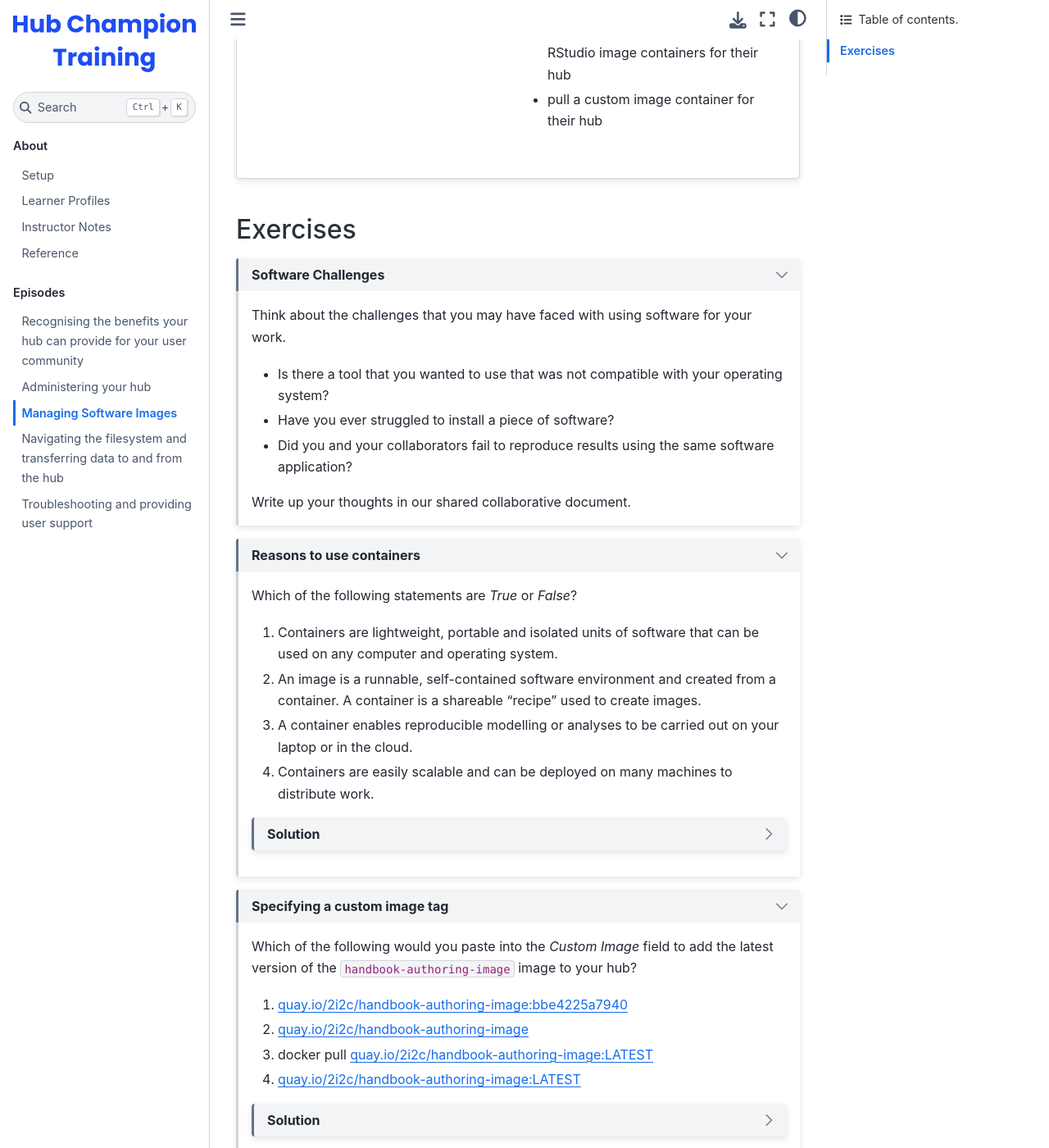
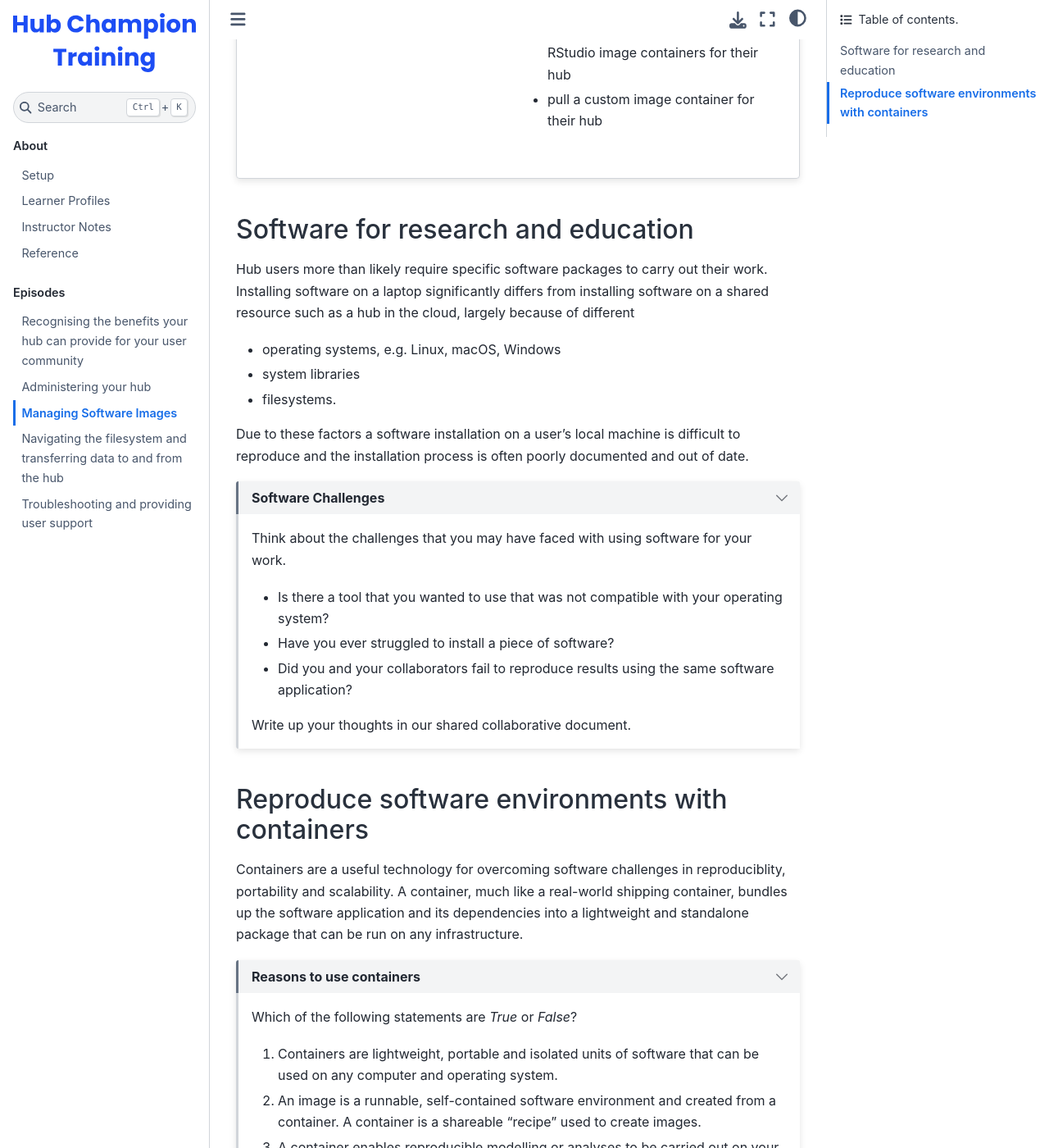
Before and after one commit to czi-catalystproject/hub-champion-training, a Jupyter Book: the page built from episodes/manage_images.md, in a window 1280 px wide and 1400 px high, scrolled down 343 px. Shown: the whole window at 82% size. Built offline with Jupyter Book 1.0.4 settings and Sphinx 7.4.7 and the Sphinx Book theme 1.1.4, drawn with Linux system fonts in a browser that asks for light colours; nearby versions of some CDN libraries; some of the changed text lies outside the part shown.

Commit message:
Add section about Software for research and education

```diff
--- a/episodes/manage_images.md
+++ b/episodes/manage_images.md
@@ -28,7 +28,15 @@ Objectives
 
 :::::
 
-## Exercises
+## Software for research and education
+
+Hub users more than likely require specific software packages to carry out their work. Installing software on a laptop significantly differs from installing software on a shared resource such as a hub in the cloud, largely because of different
+
+- operating systems, e.g. Linux, macOS, Windows
+- system libraries
+- filesystems.
+
+Due to these factors a software installation on a user's local machine is difficult to reproduce and the installation process is often poorly documented and out of date.
 
 ::::{dropdown} Software Challenges
 :open:
@@ -42,6 +50,10 @@ Think about the challenges that you may have faced with using software for your
 Write up your thoughts in our shared collaborative document.
 
 ::::
+
+## Reproduce software environments with containers
+
+Containers are a useful technology for overcoming software challenges in reproduciblity, portability and scalability. A container, much like a real-world shipping container, bundles up the software application and its dependencies into a lightweight and standalone package that can be run on any infrastructure.
 
 ::::{dropdown} Reasons to use containers
 :open:
@@ -98,7 +110,7 @@ Notes on the other answers:
 :::{card}
 KEY POINTS
 ^^^
-- Container images are useful for reproducing software environments across platforms.
-- Default images are available on the hub
-- Additional images can be pulled to the hub if required
+- Images are useful for reproducing software environments across platforms.
+- Default containers are available on the hub
+- Additional custom containers can be pulled to the hub if required
 :::
```
